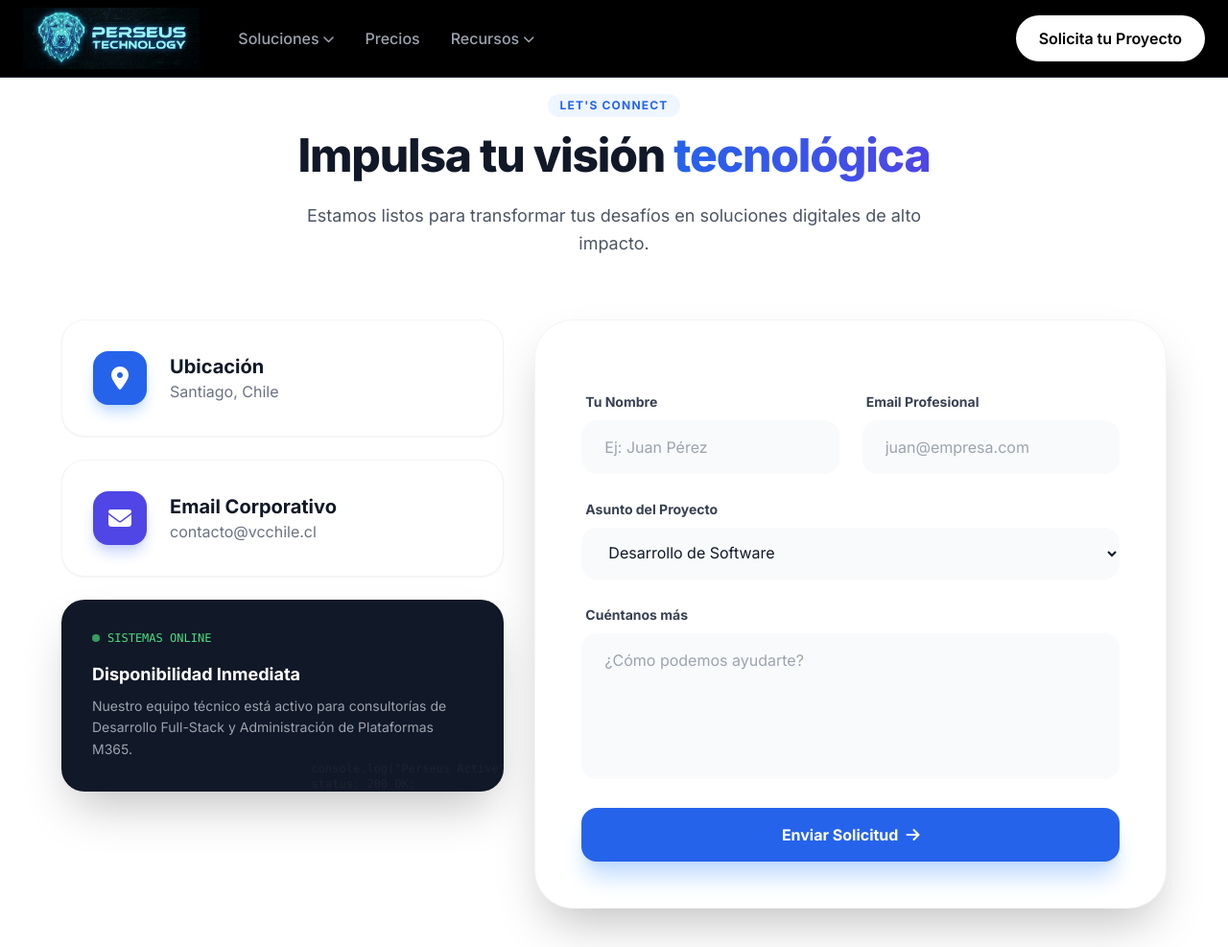
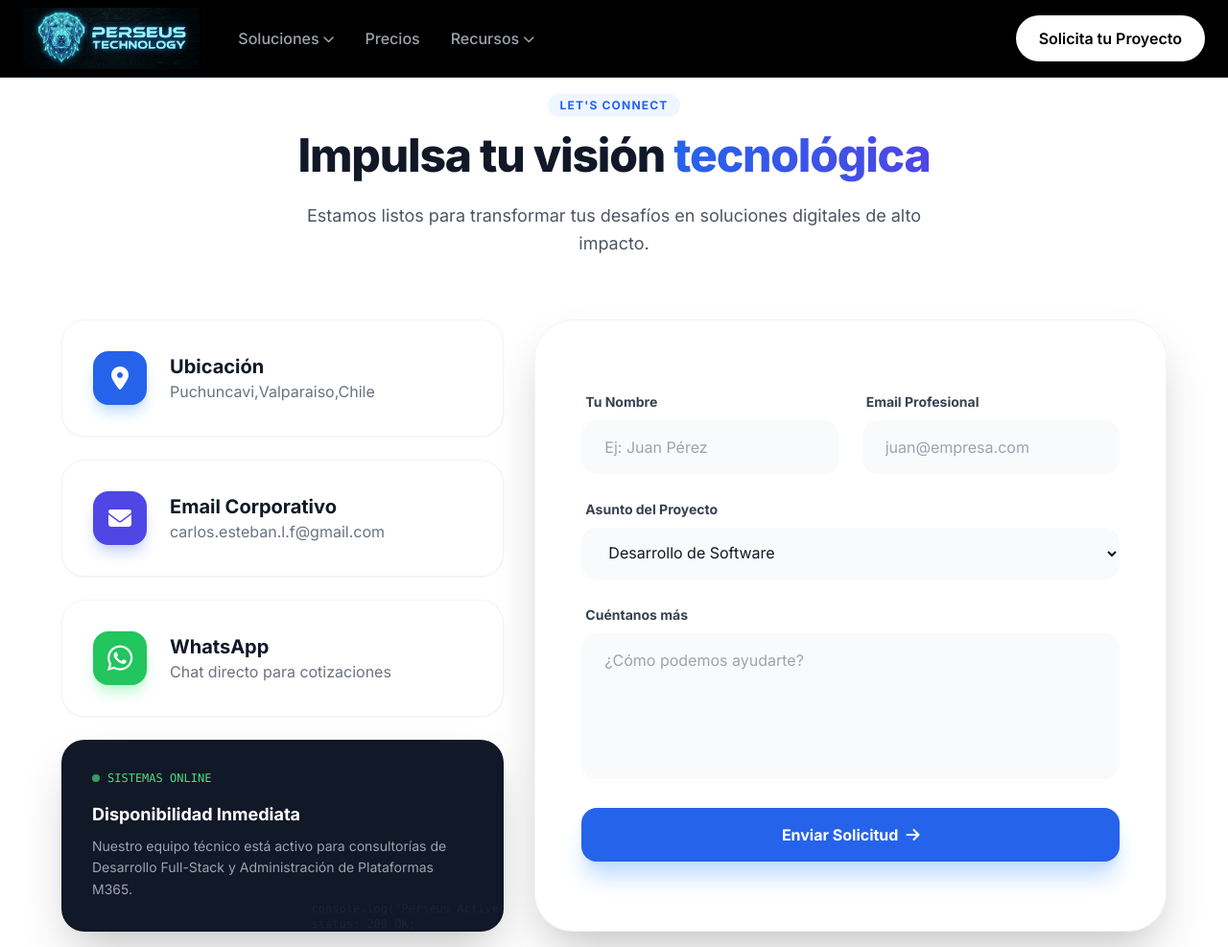
Before and after one commit to lordPobre/PerseusTechnology, a Django app: page /contacto/ in a window 1280 px wide. Shown: the top 987 px of the page at 96% size. Run offline with Django 5.2, Linux system fonts and the light colour scheme; some libraries are stand-ins or nearby versions.

Commit message:
Arreglos

```diff
--- a/core/templates/core/contacto.html
+++ b/core/templates/core/contacto.html
@@ -33,7 +33,7 @@
                         </div>
                         <div>
                             <h3 class="font-bold text-gray-900 text-xl">Ubicación</h3>
-                            <p class="text-gray-500">Santiago, Chile</p>
+                            <p class="text-gray-500">Puchuncavi,Valparaiso,Chile</p>
                         </div>
                     </div>
                 </div>
@@ -45,10 +45,21 @@
                         </div>
                         <div>
                             <h3 class="font-bold text-gray-900 text-xl">Email Corporativo</h3>
-                            <p class="text-gray-500">contacto@vcchile.cl</p>
+                            <p class="text-gray-500">carlos.esteban.l.f@gmail.com</p>
                         </div>
                     </div>
                 </div>
+                <a href="https://wa.me/56983413957" target="_blank" rel="noopener noreferrer" class="block group p-8 rounded-3xl bg-white border border-gray-100 shadow-sm hover:shadow-xl hover:border-green-200 transition-all duration-300">
+                    <div class="flex items-center gap-6">
+                        <div class="w-14 h-14 rounded-2xl bg-green-500 text-white flex items-center justify-center text-3xl shadow-lg shadow-green-200 group-hover:scale-110 transition-transform">
+                            <i class="fa-brands fa-whatsapp"></i>
+                        </div>
+                        <div>
+                            <h3 class="font-bold text-gray-900 text-xl">WhatsApp</h3>
+                            <p class="text-gray-500">Chat directo para cotizaciones</p>
+                        </div>
+                    </div>
+                </a>
 
                 <div class="p-8 rounded-3xl bg-gray-900 text-white shadow-2xl relative overflow-hidden">
                     <div class="relative z-10">
```
